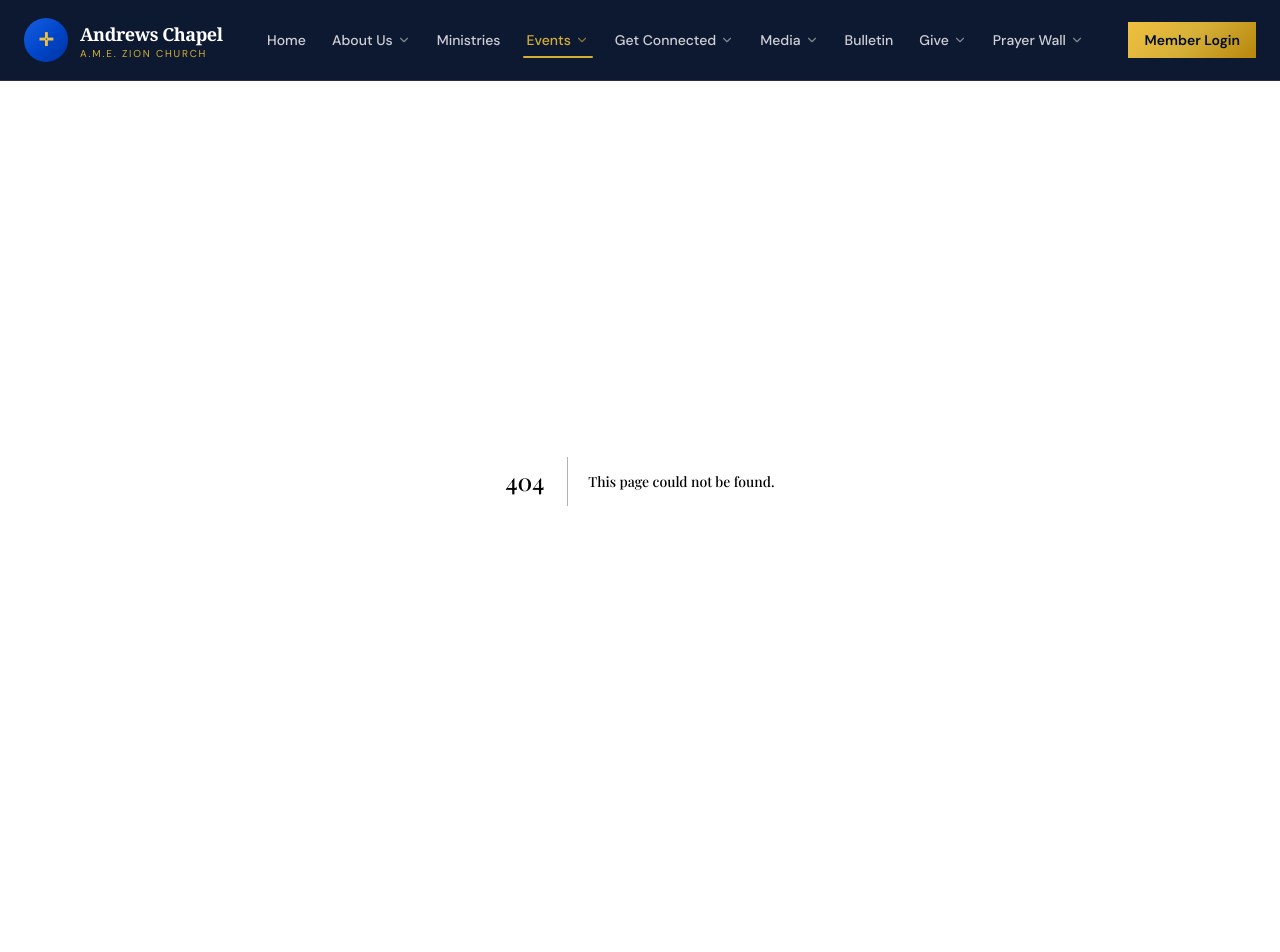
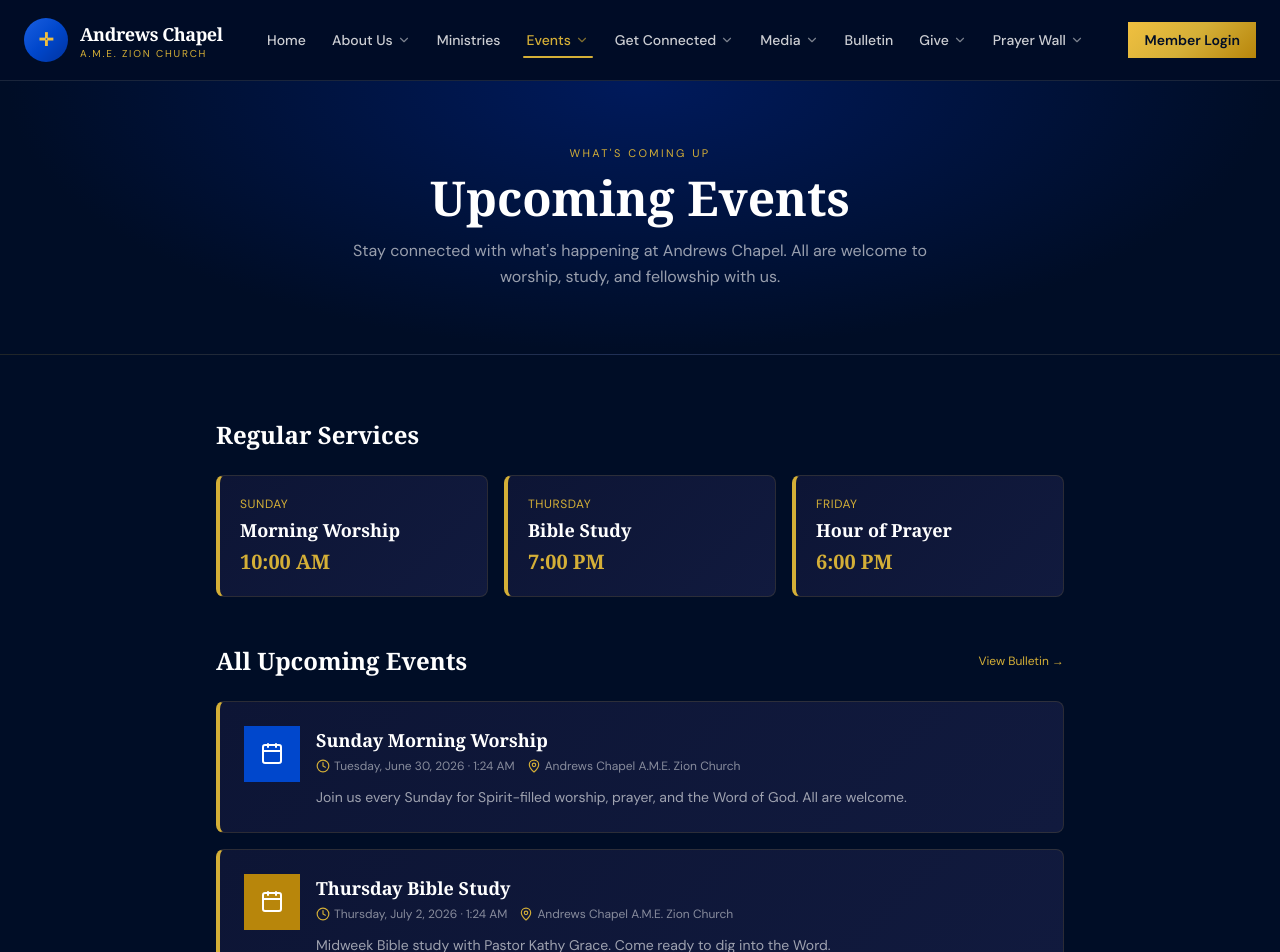
Before and after one commit to CMjmc86/andrews-chapel-next, a Next.js app: page /events in a window 1280 px wide. Before the commit this address had no page. Shown: the top 952 px of the page. Built offline with nearby package versions, Linux system fonts and the light colour scheme; a web font is replaced by a local one.

Commit message:
Add Events Page

```diff
--- /dev/null
+++ b/src/app/events/layout.tsx
@@ -0,0 +1,7 @@
+export default function EventsLayout({
+  children,
+}: {
+  children: React.ReactNode;
+}) {
+  return <>{children}</>;
+}
--- /dev/null
+++ b/src/app/events/page.tsx
@@ -0,0 +1,176 @@
+import Link from "next/link";
+import { Calendar, MapPin, Clock } from "lucide-react";
+
+// Placeholder events — will be replaced with Supabase data later
+const placeholderEvents = [
+  {
+    id: "1",
+    title: "Sunday Morning Worship",
+    starts_at: new Date(Date.now() + 2 * 24 * 60 * 60 * 1000).toISOString(),
+    location: "Andrews Chapel A.M.E. Zion Church",
+    description: "Join us every Sunday for Spirit-filled worship, prayer, and the Word of God. All are welcome.",
+    category: "worship",
+  },
+  {
+    id: "2",
+    title: "Thursday Bible Study",
+    starts_at: new Date(Date.now() + 4 * 24 * 60 * 60 * 1000).toISOString(),
+    location: "Andrews Chapel A.M.E. Zion Church",
+    description: "Midweek Bible study with Pastor Kathy Grace. Come ready to dig into the Word.",
+    category: "study",
+  },
+  {
+    id: "3",
+    title: "Friday Hour of Prayer",
+    starts_at: new Date(Date.now() + 6 * 24 * 60 * 60 * 1000).toISOString(),
+    location: "Andrews Chapel A.M.E. Zion Church",
+    description: "A dedicated hour of corporate prayer. Bring your requests and join us in seeking God together.",
+    category: "prayer",
+  },
+];
+
+const categoryColors: Record<string, string> = {
+  worship: "#0047CC",
+  study: "#B8860B",
+  prayer: "#0033A0",
+  youth: "#1A5FE0",
+  special: "#D4AF37",
+};
+
+const cardStyle = {
+  background: "linear-gradient(135deg, #0d1535, #111a3e)",
+  border: "1px solid rgba(212,175,55,0.15)",
+  borderLeft: "4px solid #D4AF37",
+  borderRadius: "0.5rem",
+};
+
+function formatDate(iso: string) {
+  return new Date(iso).toLocaleDateString("en-US", {
+    weekday: "long",
+    month: "long",
+    day: "numeric",
+    year: "numeric",
+  });
+}
+
+function formatTime(iso: string) {
+  return new Date(iso).toLocaleTimeString("en-US", {
+    hour: "numeric",
+    minute: "2-digit",
+  });
+}
+
+export default function EventsPage() {
+  return (
+    <>
+      {/* Page Hero */}
+      <section
+        className="py-16 text-center"
+        style={{
+          background: "radial-gradient(ellipse at top, #001A5C 0%, #000D26 70%)",
+          borderBottom: "1px solid rgba(212,175,55,0.15)",
+        }}
+      >
+        <div className="mx-auto max-w-7xl px-4 sm:px-6">
+          <div className="text-[11px] uppercase tracking-[0.22em] text-[#D4AF37] mb-3">
+            What&apos;s Coming Up
+          </div>
+          <h1 className="font-serif text-4xl sm:text-5xl font-bold text-white mb-4">
+            Upcoming Events
+          </h1>
+          <p className="text-white/60 max-w-xl mx-auto leading-relaxed">
+            Stay connected with what&apos;s happening at Andrews Chapel. All are welcome
+            to worship, study, and fellowship with us.
+          </p>
+        </div>
+      </section>
+
+      {/* Events List */}
+      <section className="py-16">
+        <div className="mx-auto max-w-4xl px-4 sm:px-6">
+
+          {/* Regular Services */}
+          <div className="mb-12">
+            <h2 className="font-serif text-2xl font-bold text-white mb-6">
+              Regular Services
+            </h2>
+            <div className="grid sm:grid-cols-3 gap-4">
+              {[
+                { day: "Sunday", service: "Morning Worship", time: "10:00 AM" },
+                { day: "Thursday", service: "Bible Study", time: "7:00 PM" },
+                { day: "Friday", service: "Hour of Prayer", time: "6:00 PM" },
+              ].map((s) => (
+                <div key={s.day} className="p-5 rounded-lg" style={cardStyle}>
+                  <div className="text-xs uppercase tracking-wider text-[#D4AF37] mb-1">{s.day}</div>
+                  <div className="font-serif text-lg font-semibold text-white">{s.service}</div>
+                  <div className="font-serif text-xl font-bold text-[#D4AF37] mt-1">{s.time}</div>
+                </div>
+              ))}
+            </div>
+          </div>
+
+          {/* Upcoming Events */}
+          <div>
+            <div className="flex items-center justify-between mb-6">
+              <h2 className="font-serif text-2xl font-bold text-white">All Upcoming Events</h2>
+              <Link
+                href="/bulletin"
+                className="text-xs text-[#D4AF37] hover:text-[#F0C040] transition-colors"
+              >
+                View Bulletin →
+              </Link>
+            </div>
+
+            <div className="space-y-4">
+              {placeholderEvents.map((event) => (
+                <div key={event.id} className="p-6 rounded-lg" style={cardStyle}>
+                  <div className="flex flex-col sm:flex-row sm:items-start gap-4">
+                    {/* Date box */}
+                    <div
+                      className="shrink-0 h-14 w-14 rounded-lg grid place-items-center text-center"
+                      style={{ background: categoryColors[event.category] ?? "#0033A0" }}
+                    >
+                      <Calendar className="h-6 w-6 text-white" />
+                    </div>
+
+                    {/* Event info */}
+                    <div className="flex-1">
+                      <h3 className="font-serif text-lg font-semibold text-white mb-1">
+                        {event.title}
+                      </h3>
+                      <div className="flex flex-wrap gap-3 text-xs text-white/50 mb-3">
+                        <span className="flex items-center gap-1">
+                          <Clock className="h-3.5 w-3.5 text-[#D4AF37]" />
+                          {formatDate(event.starts_at)} · {formatTime(event.starts_at)}
+                        </span>
+                        {event.location && (
+                          <span className="flex items-center gap-1">
+                            <MapPin className="h-3.5 w-3.5 text-[#D4AF37]" />
+                            {event.location}
+                          </span>
+                        )}
+                      </div>
+                      {event.description && (
+                        <p className="text-sm text-white/60 leading-relaxed">
+                          {event.description}
+                        </p>
+                      )}
+                    </div>
+                  </div>
+                </div>
+              ))}
+            </div>
+
+            <p className="text-center text-white/30 text-xs mt-8">
+              More events will be added as they are scheduled. Check back soon or{" "}
+              <Link href="/bulletin" className="text-[#D4AF37] hover:text-[#F0C040] transition-colors">
+                read the bulletin
+              </Link>{" "}
+              for announcements.
+            </p>
+          </div>
+        </div>
+      </section>
+    </>
+  );
+}
```
